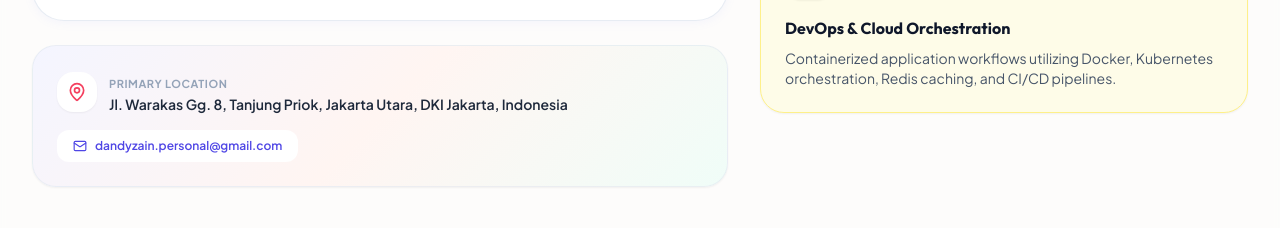
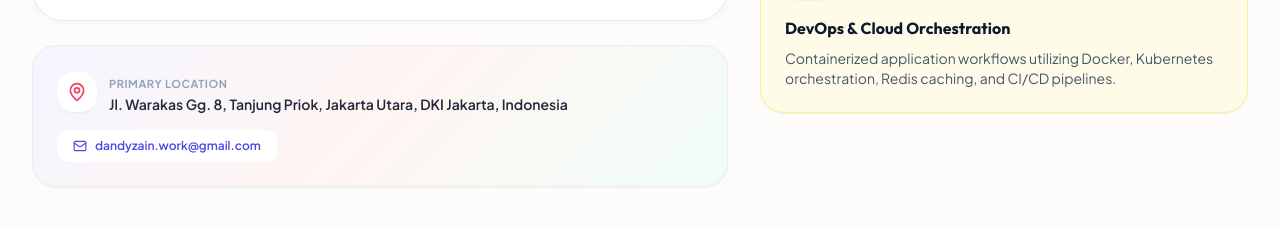
Before and after one commit to dandyzain/dandy-portfolio, a React (Vite) app: page / in a window 1280 px wide. Shown: the part 2100-2328 px from the top of the page. Built offline with nearby package versions, Linux system fonts and the light colour scheme.

Commit message:
chore: update contact email to dandyzain.work@gmail.com

```diff
--- a/src/data/portfolioData.js
+++ b/src/data/portfolioData.js
@@ -14,7 +14,7 @@ export const portfolioData = {
     address: "Jl. Warakas Gg. 8, Tanjung Priok, Jakarta Utara, DKI Jakarta, Indonesia",
     phone: "+62 878-2504-9777",
     rawPhone: "6287825049777",
-    email: "dandyzain.personal@gmail.com",
+    email: "dandyzain.work@gmail.com",
     linkedin: "https://www.linkedin.com/in/dandy-zain-ab380a290",
     github: "https://github.com/dandyzain",
     avatar: "/images/dandy-profile.png",
```
Also changed, not shown: 1 other file (tests, documents, lock files or other folders).
